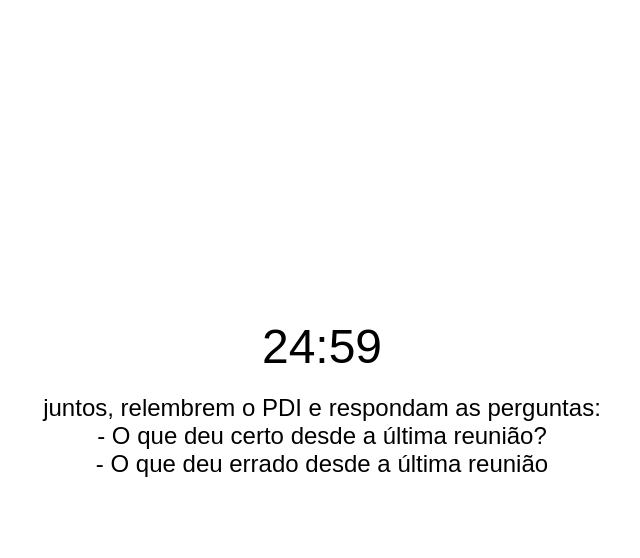
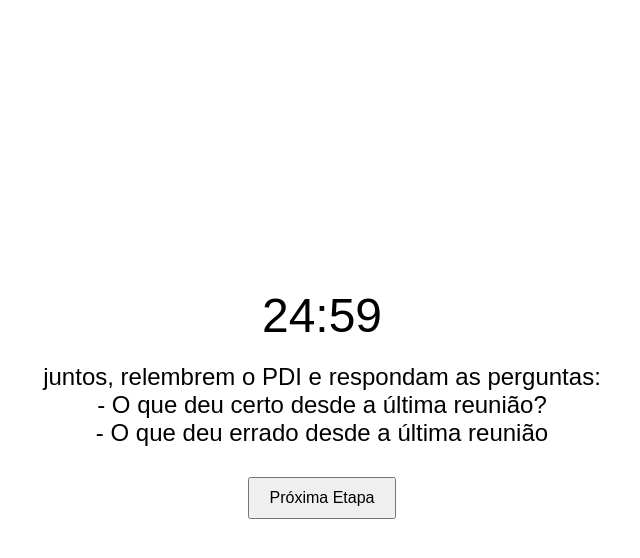
Before and after one commit to lucas1amaral/eficiencia_comercial, a plain HTML site: page index.html in a window 1280 px wide. Both pictures are taken after a click on the button "Iniciar". Shown: the whole page, without its empty margins (318-958 px from the left). Drawn offline with Linux system fonts and the light colour scheme.

Commit message:
Update index.html

```diff
--- a/index.html
+++ b/index.html
@@ -22,9 +22,13 @@
             font-size: 1.5em;
             margin-bottom: 20px;
         }
-        #startButton {
+        .button {
             padding: 10px 20px;
             font-size: 1em;
+            margin: 10px;
+        }
+        .hidden {
+            display: none;
         }
         .negative {
             color: red;
@@ -34,7 +38,8 @@
 <body>
     <div id="timer">25:00</div>
     <div id="message">Vamos começar a nossa 1:1?</div>
-    <button id="startButton" onclick="startTimer()">Iniciar</button>
+    <button id="startButton" class="button" onclick="startTimer()">Iniciar</button>
+    <button id="nextStageButton" class="button hidden" onclick="nextStage()">Próxima Etapa</button>
     <script>
         let timer = 1500; // 25 minutes in seconds
         let timerInterval;
@@ -42,6 +47,7 @@
         const timerElement = document.getElementById('timer');
         const messageElement = document.getElementById('message');
         const startButton = document.getElementById('startButton');
+        const nextStageButton = document.getElementById('nextStageButton');
 
         function updateTimer() {
             let minutes = Math.floor(Math.abs(timer) / 60);
@@ -69,11 +75,30 @@
             timerElement.textContent = displayTime;
 
             timer--;
+
+            if (timer >= 0) {
+                nextStageButton.classList.remove('hidden');
+            }
         }
 
         function startTimer() {
             startButton.style.display = 'none';
+            nextStageButton.classList.remove('hidden');
             timerInterval = setInterval(updateTimer, 1000);
+        }
+
+        function nextStage() {
+            if (timer > 900) {
+                timer = 899; // Skip to stage 2
+            } else if (timer > 300) {
+                timer = 299; // Skip to stage 3
+            } else if (timer > 0) {
+                timer = -1; // Skip to stage 4 (negative time)
+                timerElement.classList.add('negative');
+                messageElement.classList.add('negative');
+                messageElement.textContent = "Encerrem o encontro lembrando e anotando os combinados que serão praticados até a próxima reunião";
+            }
+            updateTimer();
         }
     </script>
 </body>
```
